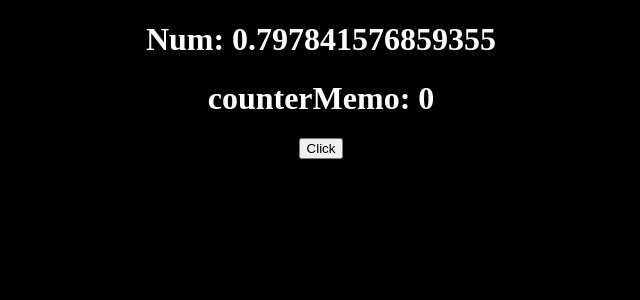
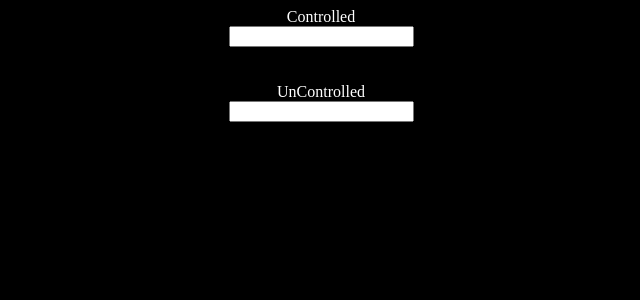
Before and after one commit to Raghavender-lonka/my-app-demo, a React (Create React App) app: page / in a window 1280 px wide. Shown: the top 300 px of the page, without its empty margins (319-959 px from the left). Built offline with nearby package versions, Linux system fonts and the light colour scheme.

Commit message:
controlled and uncontrolled

```diff
--- a/src/App.js
+++ b/src/App.js
@@ -1,28 +1,35 @@
-import React, { useCallback, useEffect, useState } from "react"
-import MemoReact from "./components/ReactMemo/ReactMemo"
+// import React, { useCallback, useEffect, useState } from "react"
+// import MemoReact from "./components/ReactMemo/ReactMemo"
+import React from "react"
+import Comp from "./components/controlled&uncontrolled/Comp"
 
 function App() {
   // console.log("App")
-  const [num, setNum] = useState(Math.random())
-  const [counter, setCounter] = useState(0)
+  // const [num, setNum] = useState(Math.random())
+  // const [counter, setCounter] = useState(0)
 
-  const handleChange = useCallback(() => {
-    setCounter(counter + 1)
-  }, [counter])
-
-  useEffect(() => {
-    console.log("Message App")
-  }, [counter])
+  // const handleChange = useCallback(() => {
+  //   setCounter(counter + 1)
+  // }, [counter])
 
   // useEffect(() => {
-  //   setInterval(() => {
-  //     setNum(Math.random().toFixed(2))
-  //   }, 2000)
-  // }, [])
+  //   console.log("Message App")
+  // }, [counter])
+
+  // // useEffect(() => {
+  // //   setInterval(() => {
+  // //     setNum(Math.random().toFixed(2))
+  // //   }, 2000)
+  // // }, [])
+  // return (
+  //   <div>
+  //     <h1>Num: {num} </h1>
+  //     <MemoReact counter={counter} handleChange={handleChange} />
+  //   </div>
+  // )
   return (
     <div>
-      <h1>Num: {num} </h1>
-      <MemoReact counter={counter} handleChange={handleChange} />
+      <Comp />
     </div>
   )
 }
--- /dev/null
+++ b/src/components/controlled&uncontrolled/Comp.jsx
@@ -0,0 +1,39 @@
+import React, { useRef, useState } from "react"
+
+const Comp = () => {
+  const [controll, setControll] = useState("")
+  //   const name1 = useRef(null)
+  const handleChange = (e) => {
+    setControll(e.target.value)
+    console.log(e.target.value)
+  }
+
+  //   const handleChange1 = (e) => {
+  //     name1.current = e.target.value
+  //     console.log(name1.current)
+  //   }
+
+  return (
+    <div>
+      <label htmlFor="name">Controlled</label>
+      <br />
+      <input id="name" type="text" value={controll} onChange={handleChange} />
+      <br />
+      <br />
+      <br />
+      <label htmlFor="name2">UnControlled</label>
+      <br />
+
+      <input
+        id="name2"
+        type="text"
+        // ref={name1}
+        // value={name1.current}
+        // onChange={handleChange1}
+      />
+      <br />
+    </div>
+  )
+}
+
+export default Comp
```
